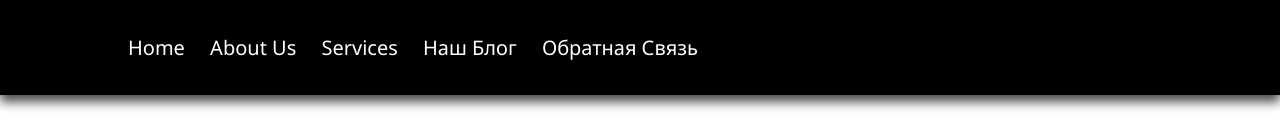
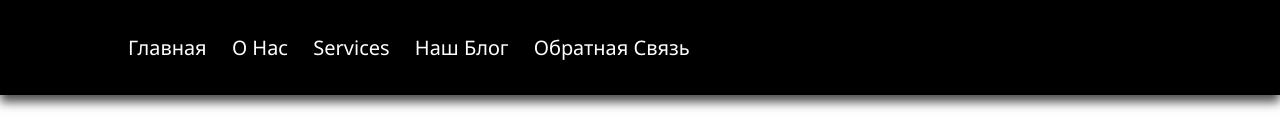
Before and after one commit to dev-alex-ya/mywebsite.github.io, a plain HTML site: page index.html in a window 1280 px wide. Shown: the top 133 px of the page. Drawn offline with Linux system fonts and the light colour scheme; files whose address does not match are found by name.

Commit message:
перевел меню

```diff
--- a/index.html
+++ b/index.html
@@ -15,8 +15,8 @@
     <header>
         <div class="container">
             <ul class="menu">
-                <li class="menu-item"><a href="index.html">Home</a></li>
-                <li class="menu-item"><a href="about.html">About Us</a></li>
+                <li class="menu-item"><a href="index.html">Главная</a></li>
+                <li class="menu-item"><a href="about.html">О нас</a></li>
                 <li class="menu-item">
                     <a href="services.html">Services</a>
                     <ul class="submenu">
```
